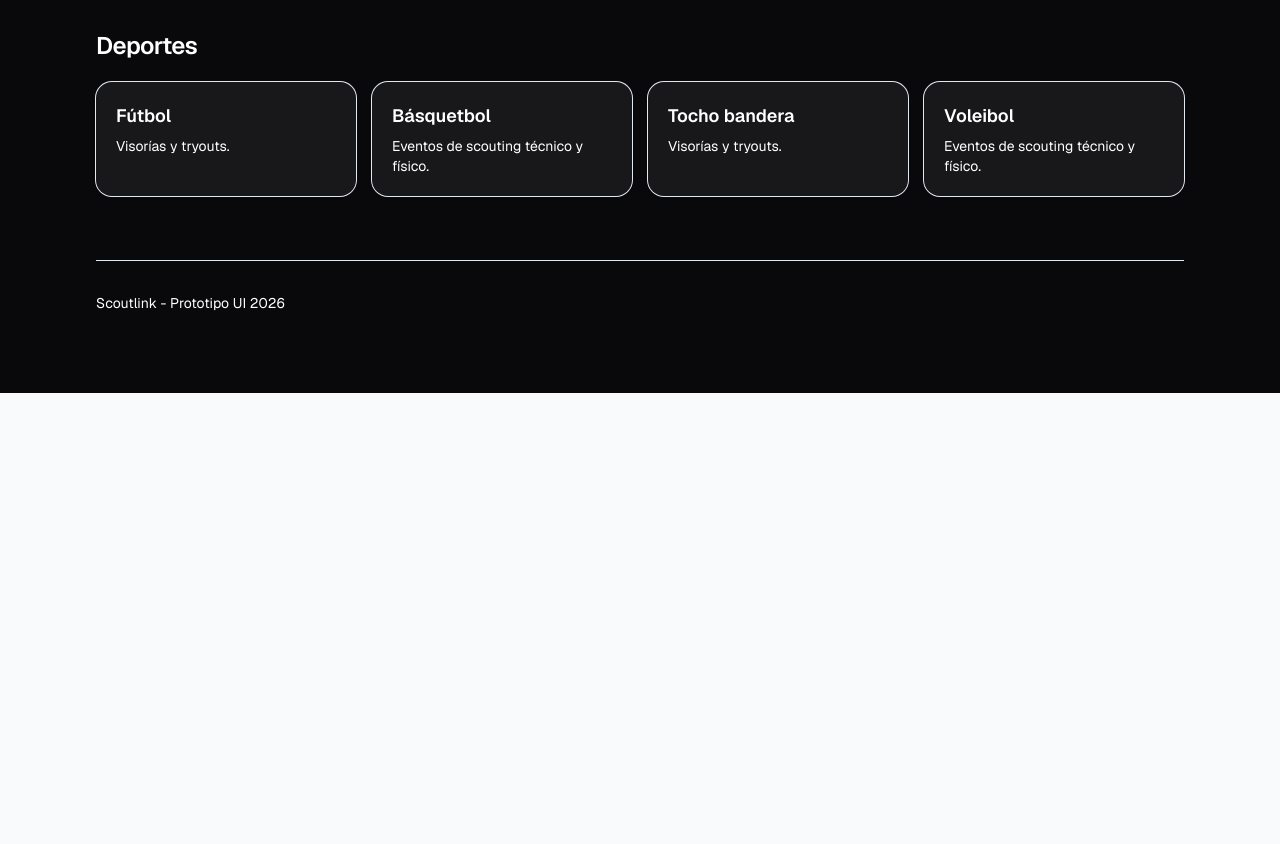
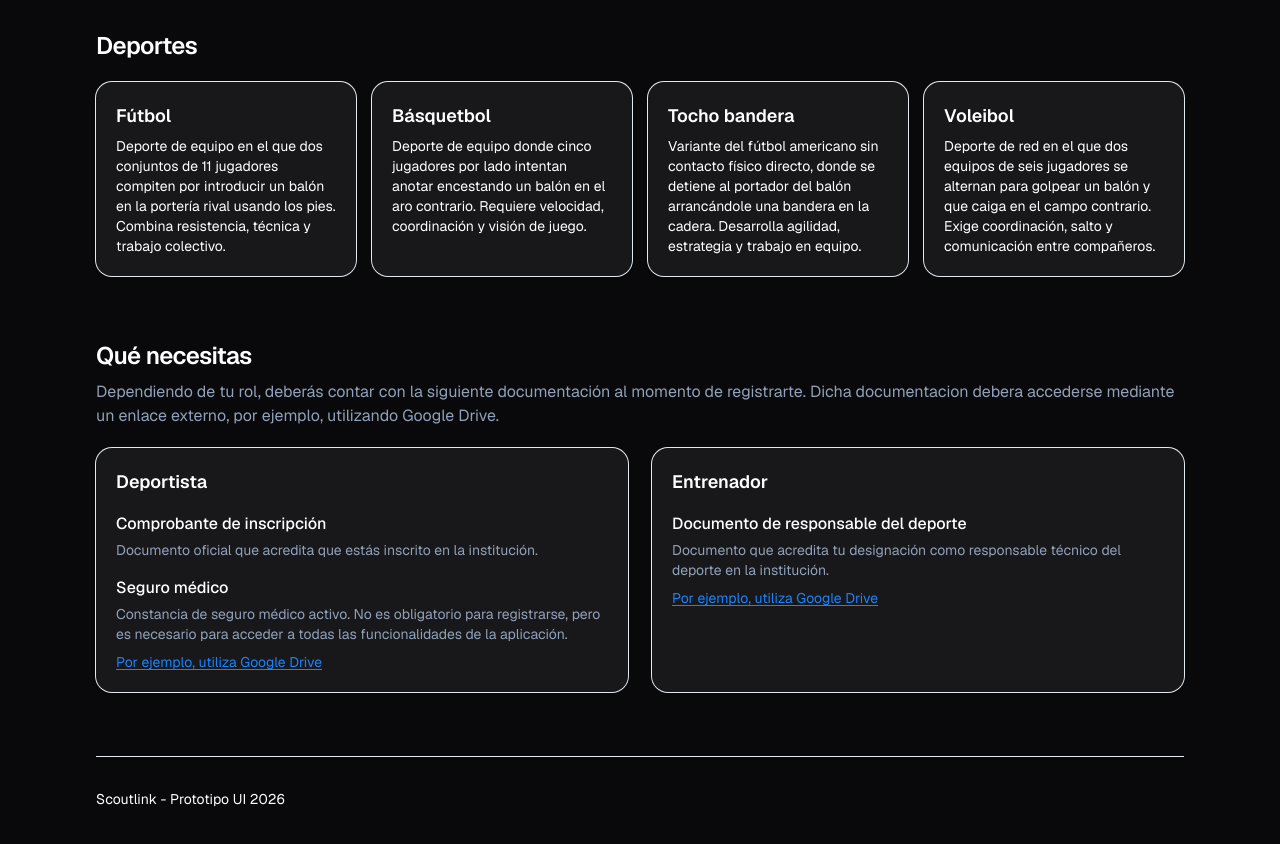
Before and after one commit to Moh-228/scoutlink-tt1, a Next.js app: page / in a window 1280 px wide. Shown: the part 740-1584 px from the top of the page. Before the commit the page ends 1133 px from the top, so only its background shows below. Built offline with nearby package versions, Linux system fonts and the light colour scheme.

Commit message:
Ultima version para TT I

```diff
--- a/app/(dashboard)/dashboard/admin/_components/VerificationsList.tsx
+++ b/app/(dashboard)/dashboard/admin/_components/VerificationsList.tsx
@@ -64,7 +64,7 @@ export function VerificationsList({ verifications }: { verifications: Verificati
                 rel="noopener noreferrer"
                 className="text-xs text-cyan-400 underline hover:text-cyan-300"
               >
-                Ver documento aval
+                Ver documento certificado
               </a>
             )}
             {v.rejectionReason && (
--- a/app/(onboarding)/onboarding/coach/documents/page.tsx
+++ b/app/(onboarding)/onboarding/coach/documents/page.tsx
@@ -76,7 +76,7 @@ function CoachDocumentsForm() {
             id={`doc-${sport}`}
             name={`doc_${sport}`}
             type="url"
-            label="Enlace al documento que te avala"
+            label="Enlace al documento que te certifica"
             placeholder="https://drive.google.com/..."
             required
           />
@@ -107,7 +107,7 @@ export default function CoachDocumentsPage() {
         <div className="mb-1 text-xs font-semibold uppercase tracking-widest text-white/40">
           Paso 2 de 3
         </div>
-        <CardTitle>Documentos de aval</CardTitle>
+        <CardTitle>Documentos de certificación</CardTitle>
         <p className="text-sm text-white/70">
           Sube un documento por deporte que acredite tu rol como entrenador. Un administrador los revisará para verificarte.
         </p>
--- a/app/(onboarding)/onboarding/student/card/page.tsx
+++ b/app/(onboarding)/onboarding/student/card/page.tsx
@@ -201,14 +201,14 @@ export default function StudentCardPage() {
           <Input
             id="ob-inscription"
             name="inscriptionProof"
-            label="Comprobante de inscripcion (URL o folio)"
-            placeholder="https://... o numero de folio"
+            label="Comprobante de inscripcion en URL"
+            placeholder="https://drive.google.com/file/..."
           />
           <Input
             id="ob-insurance"
             name="medicalInsurance"
-            label="Seguro medico (URL o numero de poliza)"
-            placeholder="https://... o numero de poliza"
+            label="Seguro medico en URL"
+            placeholder="https://drive.google.com/file/..."
           />
 
           {/* Visibilidad */}
--- a/app/(public)/page.tsx
+++ b/app/(public)/page.tsx
@@ -20,10 +20,55 @@ const HOW_IT_WORKS = [
 ];
 
 const SPORTS = [
-  { name: "Fútbol", description: "Visorías y tryouts." },
-  { name: "Básquetbol", description: "Eventos de scouting técnico y físico." },
-  { name: "Tocho bandera", description: "Visorías y tryouts." },
-  { name: "Voleibol", description: "Eventos de scouting técnico y físico." },
+  {
+    name: "Fútbol",
+    description:
+      "Deporte de equipo en el que dos conjuntos de 11 jugadores compiten por introducir un balón en la portería rival usando los pies. Combina resistencia, técnica y trabajo colectivo.",
+  },
+  {
+    name: "Básquetbol",
+    description:
+      "Deporte de equipo donde cinco jugadores por lado intentan anotar encestando un balón en el aro contrario. Requiere velocidad, coordinación y visión de juego.",
+  },
+  {
+    name: "Tocho bandera",
+    description:
+      "Variante del fútbol americano sin contacto físico directo, donde se detiene al portador del balón arrancándole una bandera en la cadera. Desarrolla agilidad, estrategia y trabajo en equipo.",
+  },
+  {
+    name: "Voleibol",
+    description:
+      "Deporte de red en el que dos equipos de seis jugadores se alternan para golpear un balón y que caiga en el campo contrario. Exige coordinación, salto y comunicación entre compañeros.",
+  },
+];
+
+const REQUIREMENTS = [
+  {
+    role: "Deportista",
+    items: [
+      {
+        label: "Comprobante de inscripción",
+        description: "Documento oficial que acredita que estás inscrito en la institución.",
+        link: null,
+      },
+      {
+        label: "Seguro médico",
+        description: "Constancia de seguro médico activo. No es obligatorio para registrarse, pero es necesario para acceder a todas las funcionalidades de la aplicación.",
+        link: "https://drive.google.com",
+      },
+    ],
+  },
+  {
+    role: "Entrenador",
+    items: [
+      {
+        label: "Documento de responsable del deporte",
+        description:
+          "Documento que acredita tu designación como responsable técnico del deporte en la institución.",
+        link: "https://drive.google.com",
+      },
+    ],
+  },
 ];
 
 export default function Home() {
@@ -32,7 +77,7 @@ export default function Home() {
       <section className="rounded-3xl bg-[#18181b] p-8 shadow-sm ring-1 ring-slate-200 sm:p-12">
         <p className="text-xl font-bold uppercase tracking-[0.3em] text-[#1883FF]">Scoutlink</p>
         <h1 className="mt-4 max-w-3xl text-4xl font-bold tracking-tight text-white sm:text-5xl">
-          Conecta talento estudiantil con oportunidades reales de reclutamiento universitario.
+          Conecta talento estudiantil con oportunidades de reclutamiento universitario.
         </h1>
         <p className="mt-5 max-w-2xl text-lg text-white">
           Un espacio para que estudiantes deportistas muestren su perfil, postulen a eventos y reciban seguimiento de entrenadores.
@@ -75,6 +120,40 @@ export default function Home() {
         </div>
       </section>
 
+      <section>
+        <h2 className="text-2xl font-semibold tracking-tight text-white">Qué necesitas</h2>
+        <p className="mt-2 text-slate-400">
+          Dependiendo de tu rol, deberás contar con la siguiente documentación al momento de registrarte. Dicha documentacion debera accederse mediante un enlace externo, por ejemplo, utilizando Google Drive.
+        </p>
+        <div className="mt-5 grid gap-6 md:grid-cols-2">
+          {REQUIREMENTS.map((group) => (
+            <Card key={group.role}>
+              <CardHeader>
+                <CardTitle>{group.role}</CardTitle>
+              </CardHeader>
+              <CardContent className="flex flex-col gap-4">
+                {group.items.map((item) => (
+                  <div key={item.label} className="flex flex-col gap-1">
+                    <p className="font-medium text-white">{item.label}</p>
+                    <p className="text-sm text-slate-400">{item.description}</p>
+                    {item.link && (
+                      <a
+                        href={item.link}
+                        target="_blank"
+                        rel="noopener noreferrer"
+                        className="mt-1 inline-flex items-center gap-1 text-sm text-[#1883FF] underline underline-offset-2 hover:text-blue-400"
+                      >
+                        Por ejemplo, utiliza Google Drive
+                      </a>
+                    )}
+                  </div>
+                ))}
+              </CardContent>
+            </Card>
+          ))}
+        </div>
+      </section>
+
       <footer className="border-t border-slate-200 py-8 text-sm text-white">
         <p>Scoutlink - Prototipo UI 2026</p>
       </footer>
```
